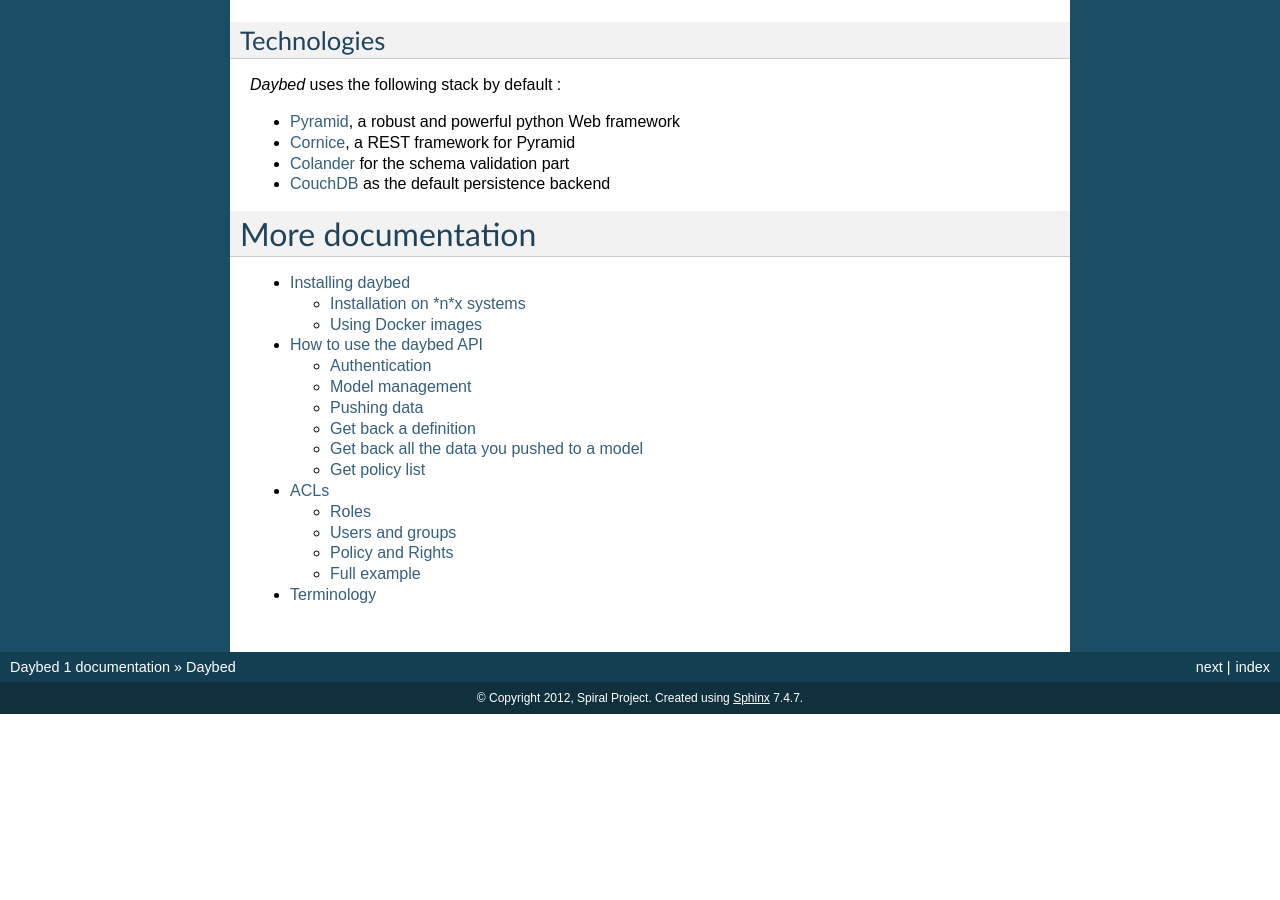
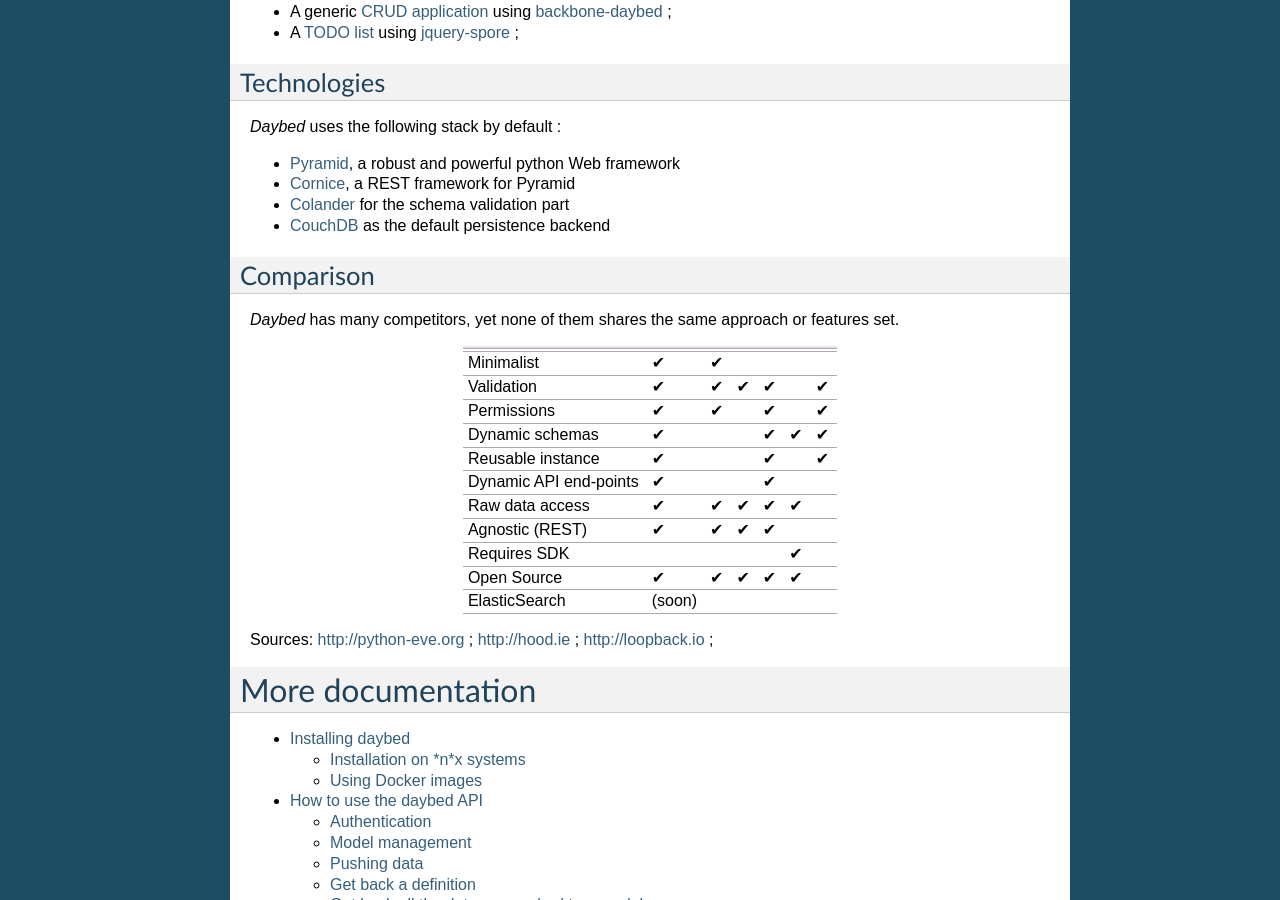
Before and after one commit to spiral-project/daybed, a Sphinx documentation site: the page built from docs/source/index.rst, in a window 1280 px wide and 900 px high, scrolled down 1040 px. Built offline with Sphinx 7.4.7, drawn with Linux system fonts in a browser that asks for light colours; before the commit the page ends 1754 px from its top, so only the background shows below that; some of the changed text lies outside the part shown.

Commit message:
Features comparison table

```diff
--- a/docs/source/index.rst
+++ b/docs/source/index.rst
@@ -19,7 +19,9 @@
 
 *Daybed* is :
 
-* a minimalist, robust, dynamic and generic API for validating and storing data ;
+* a minimalist, robust, dynamic and generic API ;
+* a validation layer with schemaless storage ;
+* a reusable layer of permissions logic ;
 * a universal REST end-point for Web and mobile apps ;
 * a key component for rapid application building ;
 * a simple service deployed and integrated without coding ;
@@ -70,6 +72,37 @@
 * `CouchDB <http://couchdb.apache.org>`_ as the default persistence backend
 
 
+Comparison
+==========
+
+*Daybed* has many competitors, yet none of them shares the same approach or features set.
+
+===========================  ======  ==================  ==========  ========  ======  ============
+                                     Custom              Generated              Competitors
+                                     dedicated           code
+                                     API
+===========================  ======  ==================  ==========  ==============================
+                                     Django REST
+                                     framework,
+                                     Restify, express,
+                             Daybed  Struts...           Python Eve  Loopback  Hoodie  Google Forms
+---------------------------  ------  ------------------  ----------  --------  ------  ------------
+Minimalist                   ✔       ✔
+Validation                   ✔       ✔                   ✔           ✔                 ✔
+Permissions                  ✔       ✔                               ✔                 ✔
+Dynamic schemas              ✔                                       ✔         ✔       ✔
+Reusable instance            ✔                                       ✔                 ✔
+Dynamic API end-points       ✔                                       ✔
+Raw data access              ✔       ✔                   ✔           ✔         ✔
+Agnostic (REST)              ✔       ✔                   ✔           ✔
+Requires SDK                                                                   ✔
+Open Source                  ✔       ✔                   ✔           ✔         ✔
+ElasticSearch                (soon)
+===========================  ======  ==================  ==========  ==============================
+
+Sources: http://python-eve.org ; http://hood.ie ; http://loopback.io ;
+
+
 More documentation
 ##################
 
```
